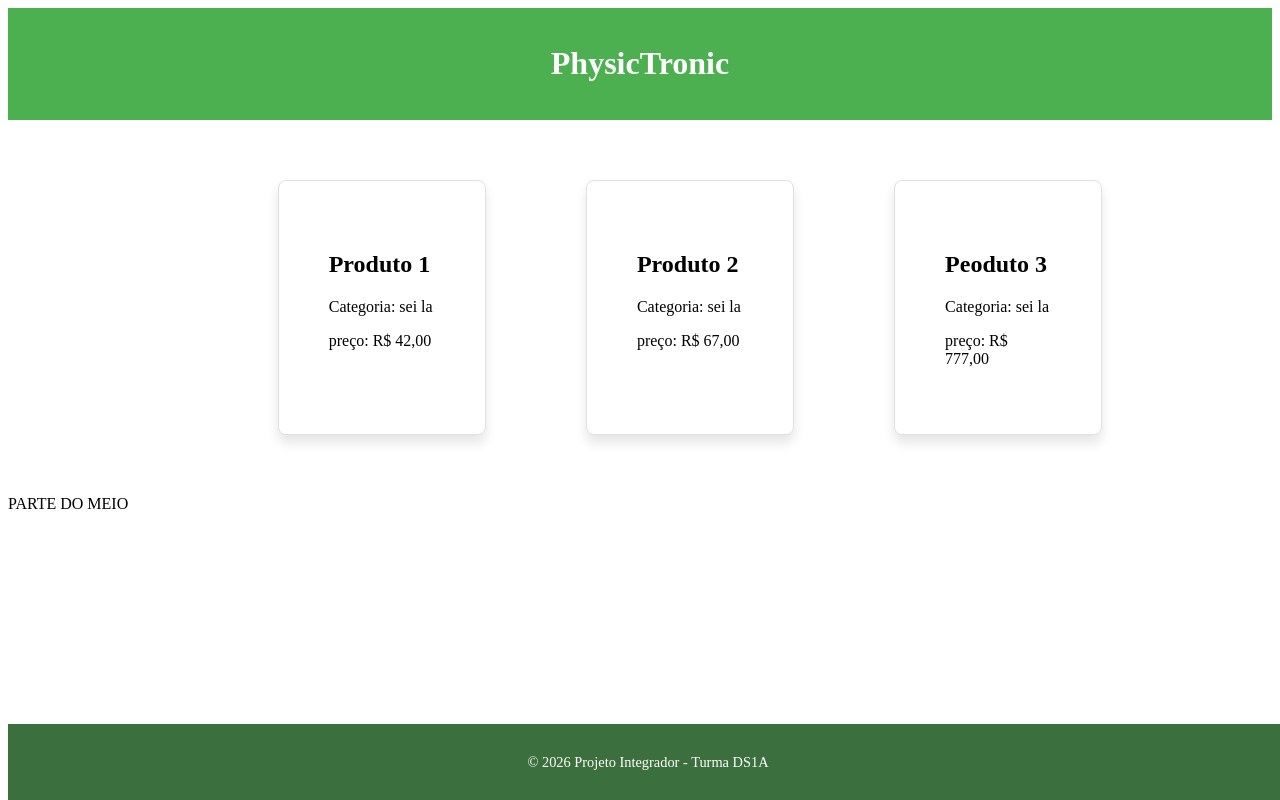
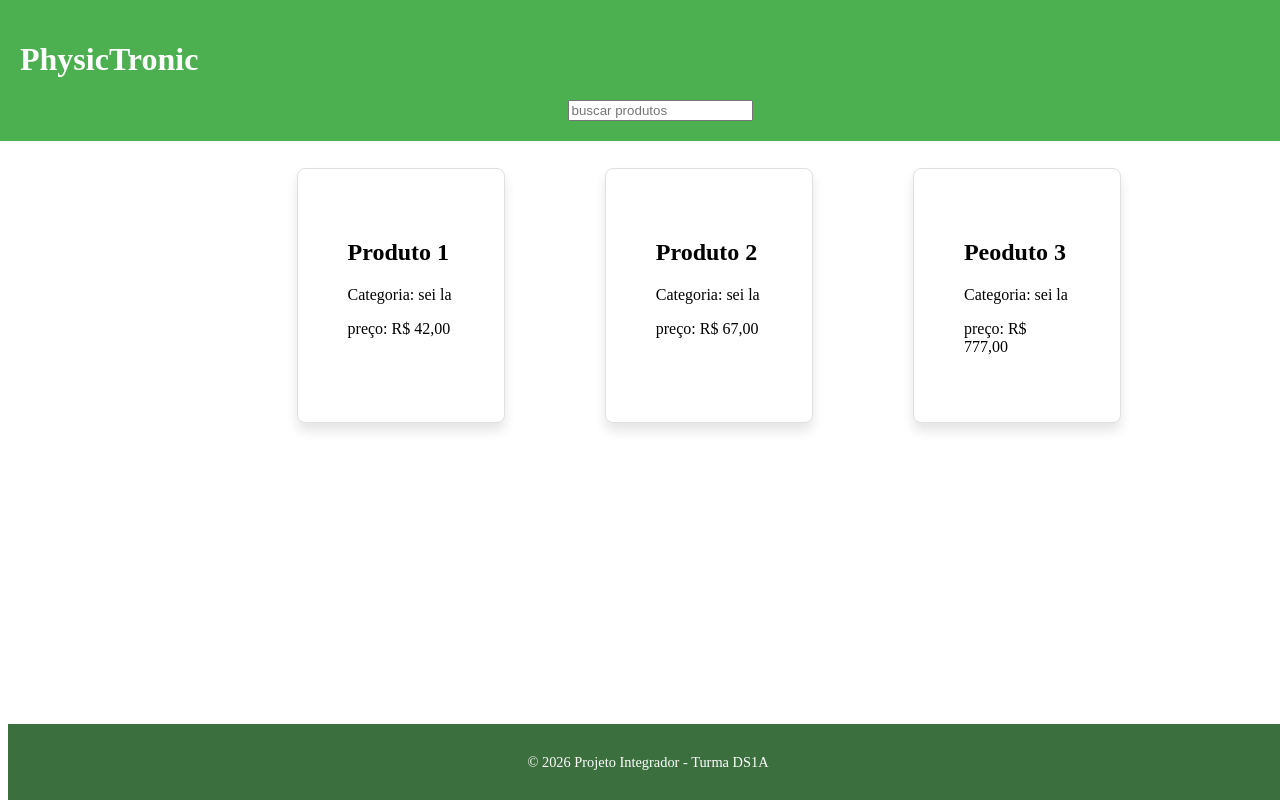
Before and after one commit to viniciusandrade17042010-alt/projeto-integrador, a website: page index.html in a window 1280 px wide. Drawn offline with Linux system fonts and the light colour scheme.

Commit message:
atualizando

```diff
--- a/index.html
+++ b/index.html
@@ -7,9 +7,24 @@
     <title>projeto_integrador</title>
 </head>
 <body>
-    <header><h1>PhysicTronic</h1></header>
+    <header>
+        <h1>PhysicTronic</h1>
+        <div class="search-bar">
+            <input type="text" placeholder="buscar produtos">
+        </div>
+    </header>
     <main>
-    <div style="display: flex;">
+        <div class="container-carroussel">
+            <div class="images">
+                <img>
+            </div>
+        </div>
+
+
+
+
+
+    <div style="display: flex">
            <section>
         <h2>Produto 1</h2>
         <p>Categoria: sei la</p>
@@ -28,7 +43,7 @@
         <p>preço: R$ 777,00</p>
     </section>
     </div>
-</main> PARTE DO MEIO
+</main>
     <footer>
         <p>&copy; 2026 Projeto Integrador - Turma DS1A</p>
     </footer>
--- a/style.css
+++ b/style.css
@@ -1,10 +1,26 @@
 header {
     background-color: #4CAF50;
     color: white;
-    padding: 1rem 0;
     text-align: center;
+    position: fixed;
+    width: 100%; /* deixa a largura horizontal do header em 100% da tela*/
+    z-index: 1000; /* deixa o header por cima de qualquer outro elemento dessa página*/
+    top: 0; /* cola o header no topo*/
+    left: 0; /* cola o header na esquerda*/
+    padding: 20px; /* cria um espaço interno dentro de um elemento, ou seja, deixa um espaço entre a margem e o que está dentro do header*/
+}
+.search-bar{
+    align-items: center;
+
+}
+h1{
+    text-align: left;
+}
+body {
+    padding-top: 100px; /* Cria um espaço no topo para o header fixo não tampar os produtos */
 }
 main {
+
     padding: 20px;
     max-width: 1000px;
     margin: 40px auto;
```
Also changed, not shown: DER_ProjetoiIntegrador.drawio.png (added).
